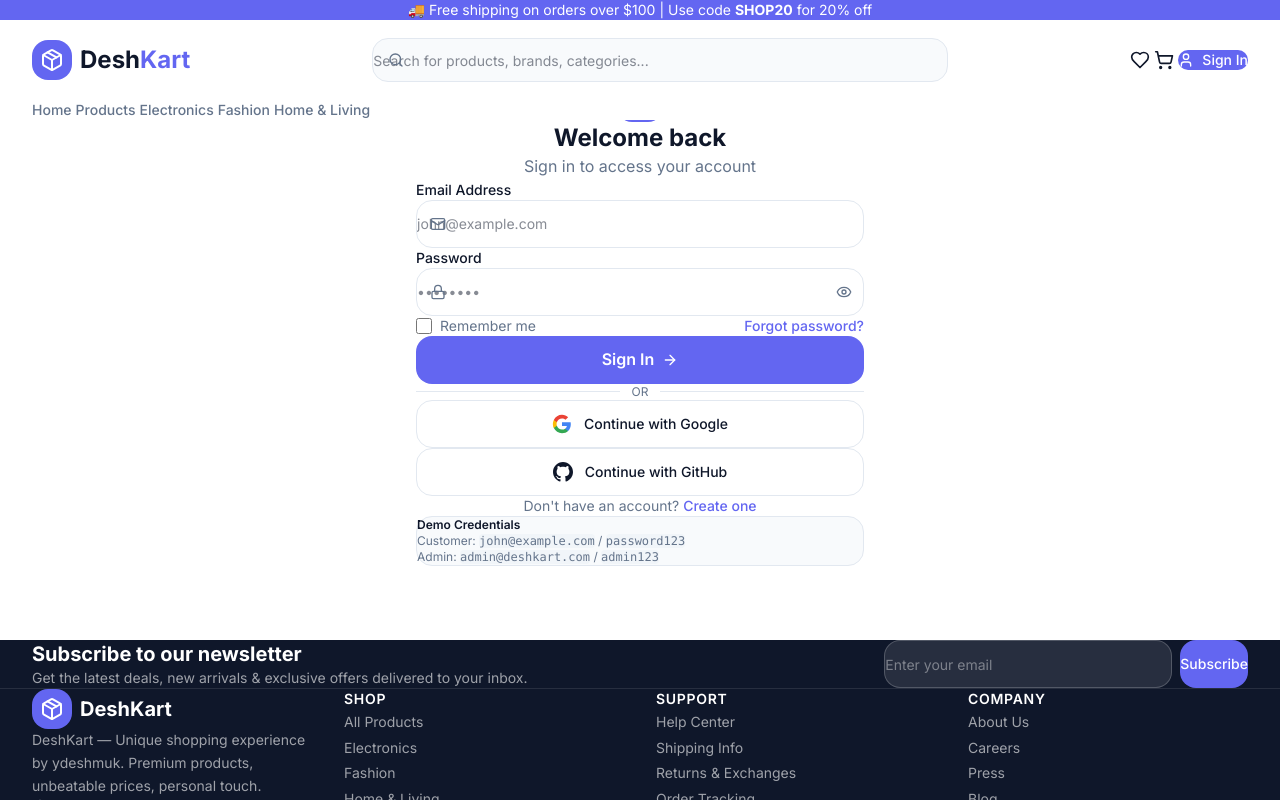
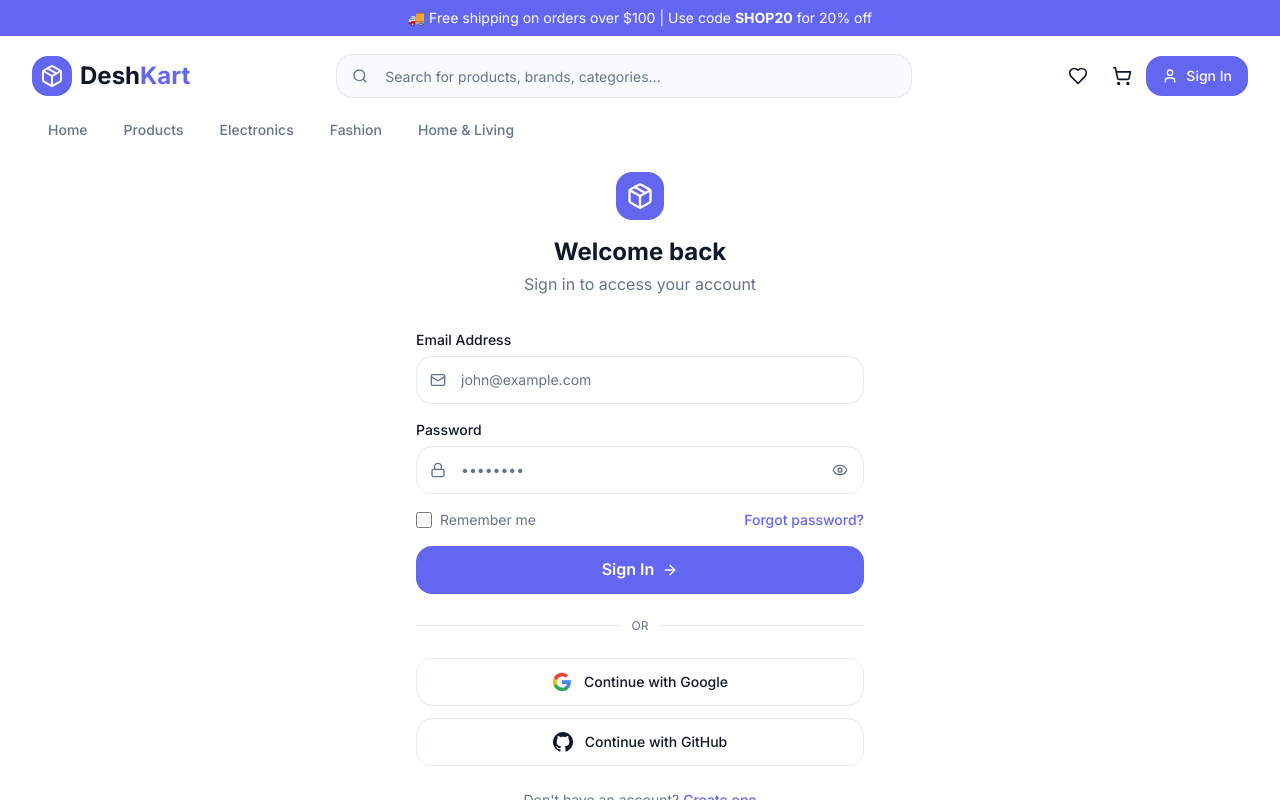
Before and after one commit to deshmukhyogesh1408-lab/DeshKart, a Next.js app: page /login in a window 1280 px wide. Shown: the top 800 px of the page. Built offline with nearby package versions, Linux system fonts and the light colour scheme.

Commit message:
Fix styling - downgrade to Tailwind v3

```diff
--- a/package.json
+++ b/package.json
@@ -37,8 +37,9 @@
     "@types/bcryptjs": "^2.4.6",
     "prisma": "^6.2.0",
     "tsx": "^4.19.0",
-    "tailwindcss": "^4.0.0",
-    "@tailwindcss/postcss": "^4.0.0",
+    "tailwindcss": "^3.4.1",
+    "postcss": "^8.4.35",
+    "autoprefixer": "^10.4.17",
     "eslint": "^8.57.0",
     "eslint-config-next": "14.2.5",
     "@eslint/eslintrc": "^3.2.0"
--- a/postcss.config.mjs
+++ b/postcss.config.mjs
@@ -1,7 +1,8 @@
 /** @type {import('postcss-load-config').Config} */
 const config = {
   plugins: {
-    "@tailwindcss/postcss": {},
+    tailwindcss: {},
+    autoprefixer: {},
   },
 };
 
--- a/src/app/globals.css
+++ b/src/app/globals.css
@@ -1,35 +1,40 @@
-@import "tailwindcss";
+@tailwind base;
+@tailwind components;
+@tailwind utilities;
 
-@theme {
+/* ── CSS Variables ── */
+:root {
+  --font-sans: "Inter", ui-sans-serif, system-ui, sans-serif;
   --color-primary: #6366f1;
   --color-primary-hover: #4f46e5;
-  --color-primary-light: #e0e7ff;
   --color-secondary: #f59e0b;
-  --color-secondary-hover: #d97706;
   --color-accent: #06b6d4;
   --color-success: #10b981;
   --color-danger: #ef4444;
   --color-warning: #f59e0b;
-
   --color-background: #ffffff;
   --color-foreground: #0f172a;
   --color-muted: #f1f5f9;
   --color-muted-foreground: #64748b;
   --color-border: #e2e8f0;
   --color-card: #ffffff;
-  --color-card-hover: #f8fafc;
-
-  --font-sans: "Inter", ui-sans-serif, system-ui, sans-serif;
   --radius-sm: 0.375rem;
   --radius-md: 0.5rem;
   --radius-lg: 0.75rem;
   --radius-xl: 1rem;
-  --radius-2xl: 1.5rem;
 }
 
 /* ── Base ── */
 
-* {
+html {
+  scroll-behavior: smooth;
+  width: 100%;
+  overflow-x: hidden;
+}
+
+*,
+*::before,
+*::after {
   box-sizing: border-box;
   margin: 0;
   padding: 0;
@@ -42,11 +47,9 @@
   line-height: 1.6;
   -webkit-font-smoothing: antialiased;
   -moz-osx-font-smoothing: grayscale;
-}
-
-/* ── Smooth scrolling ── */
-html {
-  scroll-behavior: smooth;
+  width: 100%;
+  min-height: 100vh;
+  overflow-x: hidden;
 }
 
 /* ── Selection ── */
@@ -178,6 +181,31 @@
   }
 }
 
+/* ── Form Input Styles ── */
+input,
+textarea,
+select {
+  background-color: var(--color-background);
+  color: var(--color-foreground);
+}
+
+input::placeholder,
+textarea::placeholder {
+  color: var(--color-muted-foreground);
+}
+
+/* ── Button Base ── */
+button {
+  cursor: pointer;
+}
+
+/* ── Image Aspect Ratio Fix ── */
+img {
+  max-width: 100%;
+  height: auto;
+  display: block;
+}
+
 /* ── Overlay ── */
 .overlay {
   position: fixed;
--- a/src/app/login/page.tsx
+++ b/src/app/login/page.tsx
@@ -35,8 +35,8 @@
   };
 
   return (
-    <div className="min-h-[80vh] flex items-center justify-center px-4">
-      <div className="w-full max-w-md">
+    <div className="min-h-[80vh] flex items-center justify-center px-4 py-8">
+      <div className="w-full max-w-md mx-auto">
         {/* Logo */}
         <div className="text-center mb-8">
           <Link href="/" className="inline-flex items-center gap-2 mb-4">
--- a/src/app/register/page.tsx
+++ b/src/app/register/page.tsx
@@ -47,7 +47,7 @@
 
   return (
     <div className="min-h-[80vh] flex items-center justify-center px-4 py-8">
-      <div className="w-full max-w-md">
+      <div className="w-full max-w-md mx-auto">
         {/* Logo */}
         <div className="text-center mb-8">
           <Link href="/" className="inline-flex items-center gap-2 mb-4">
--- /dev/null
+++ b/tailwind.config.js
@@ -0,0 +1,73 @@
+/** @type {import('tailwindcss').Config} */
+module.exports = {
+  content: [
+    "./src/pages/**/*.{js,ts,jsx,tsx,mdx}",
+    "./src/components/**/*.{js,ts,jsx,tsx,mdx}",
+    "./src/app/**/*.{js,ts,jsx,tsx,mdx}",
+  ],
+  theme: {
+    extend: {
+      colors: {
+        primary: {
+          DEFAULT: "#6366f1",
+          hover: "#4f46e5",
+          light: "#e0e7ff",
+        },
+        secondary: {
+          DEFAULT: "#f59e0b",
+          hover: "#d97706",
+        },
+        accent: "#06b6d4",
+        success: "#10b981",
+        danger: "#ef4444",
+        warning: "#f59e0b",
+        background: "#ffffff",
+        foreground: "#0f172a",
+        muted: {
+          DEFAULT: "#f1f5f9",
+          foreground: "#64748b",
+        },
+        border: "#e2e8f0",
+        card: {
+          DEFAULT: "#ffffff",
+          hover: "#f8fafc",
+        },
+      },
+      fontFamily: {
+        sans: ["Inter", "ui-sans-serif", "system-ui", "sans-serif"],
+      },
+      borderRadius: {
+        sm: "0.375rem",
+        md: "0.5rem",
+        lg: "0.75rem",
+        xl: "1rem",
+        "2xl": "1.5rem",
+      },
+      animation: {
+        "fade-in": "fade-in 0.5s ease-out forwards",
+        "slide-in-right": "slide-in-right 0.3s ease-out forwards",
+        "slide-out-right": "slide-out-right 0.3s ease-out forwards",
+        shimmer: "shimmer 1.5s infinite",
+      },
+      keyframes: {
+        "fade-in": {
+          from: { opacity: "0", transform: "translateY(10px)" },
+          to: { opacity: "1", transform: "translateY(0)" },
+        },
+        "slide-in-right": {
+          from: { transform: "translateX(100%)" },
+          to: { transform: "translateX(0)" },
+        },
+        "slide-out-right": {
+          from: { transform: "translateX(0)" },
+          to: { transform: "translateX(100%)" },
+        },
+        shimmer: {
+          "0%": { backgroundPosition: "-200% 0" },
+          "100%": { backgroundPosition: "200% 0" },
+        },
+      },
+    },
+  },
+  plugins: [],
+};
```
Also changed, not shown: 1 other file (tests, documents, lock files or other folders).
